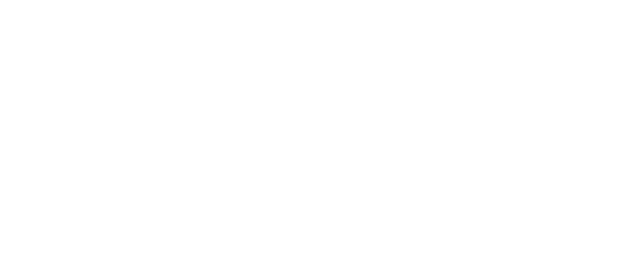
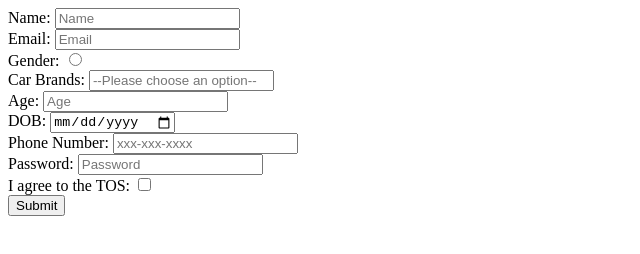
Before and after one commit to acciojob/signup-form-car-cybertron1408, a website: page main.html in a window 1280 px wide. Shown: the whole page, without its empty margins (0-640 px from the left). Drawn offline with Linux system fonts and the light colour scheme.

Commit message:
created a submission

```diff
--- a/main.html
+++ b/main.html
@@ -7,7 +7,28 @@
 </head>
 
 <body>
-	<!-- the entire body must be written by student -->
+	<form method="post">
+		<label for="name">Name: </label>
+		<input type="text" id="name" placeholder="Name" required> <br>
+		<label for="email">Email: </label>
+				<input type="email" id="email" placeholder="Email" required><br>
+		<label for="gender_m, gender_f">Gender: </label>
+			<input type="radio" id="gender_m, gender_f" required><br>
+		<label for="cars">Car Brands: </label>
+			<input type="select" id="cars" placeholder="--Please choose an option--" required><br>
+		<label for="age">Age: </label>
+			<input type="number" id="age" placeholder="Age" required><br>
+		<label for="dob">DOB: </label>
+			<input type="date" id="dob" required><br>
+		<label for="tel">Phone Number: </label>
+			<input type="tel" id="tel" placeholder="xxx-xxx-xxxx"><br>
+		<label for="password">Password: </label>
+			<input type="password" id="password" placeholder="Password" required><br>
+		<label for="tos">I agree to the TOS: </label>
+			<input type="checkbox" id="tos" required><br>
+			<input type="submit">
+
+	</form>
     <script type="text/javascript" src="./script.js">
 </script>
 
```
